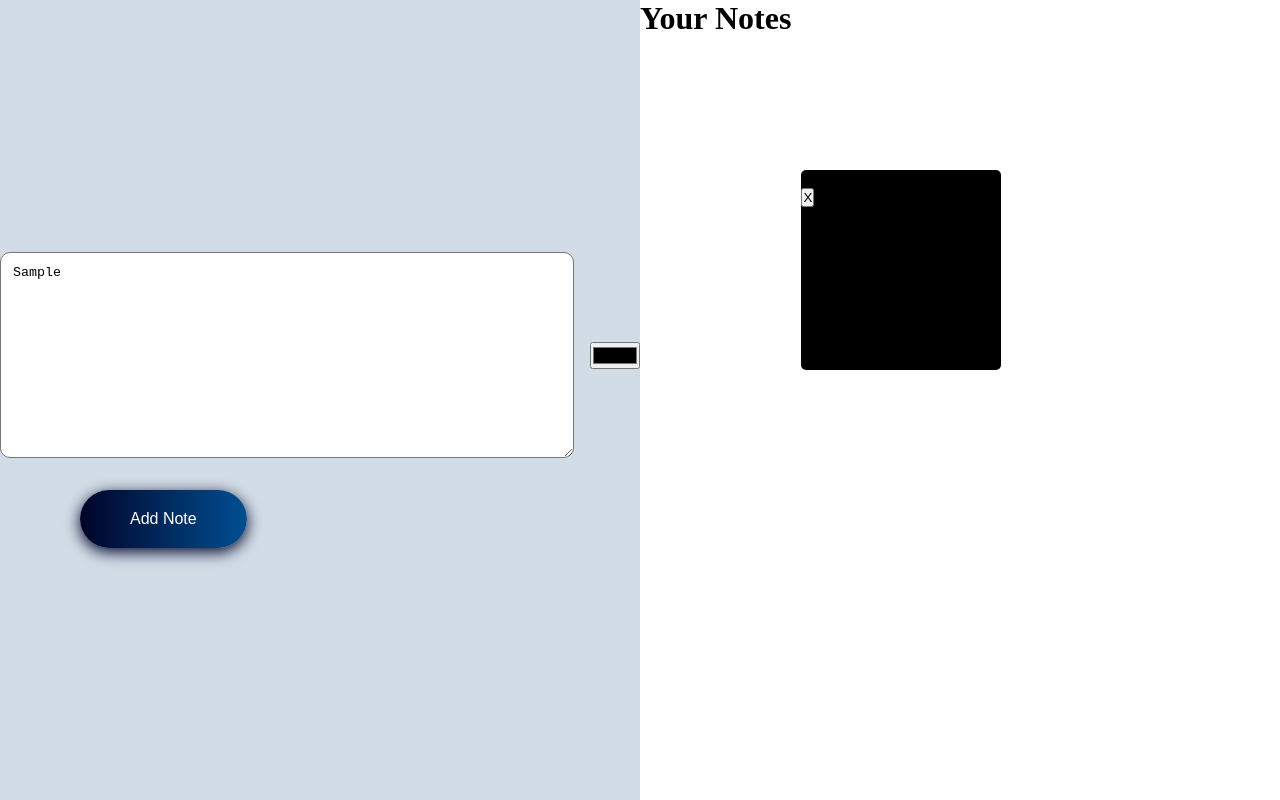
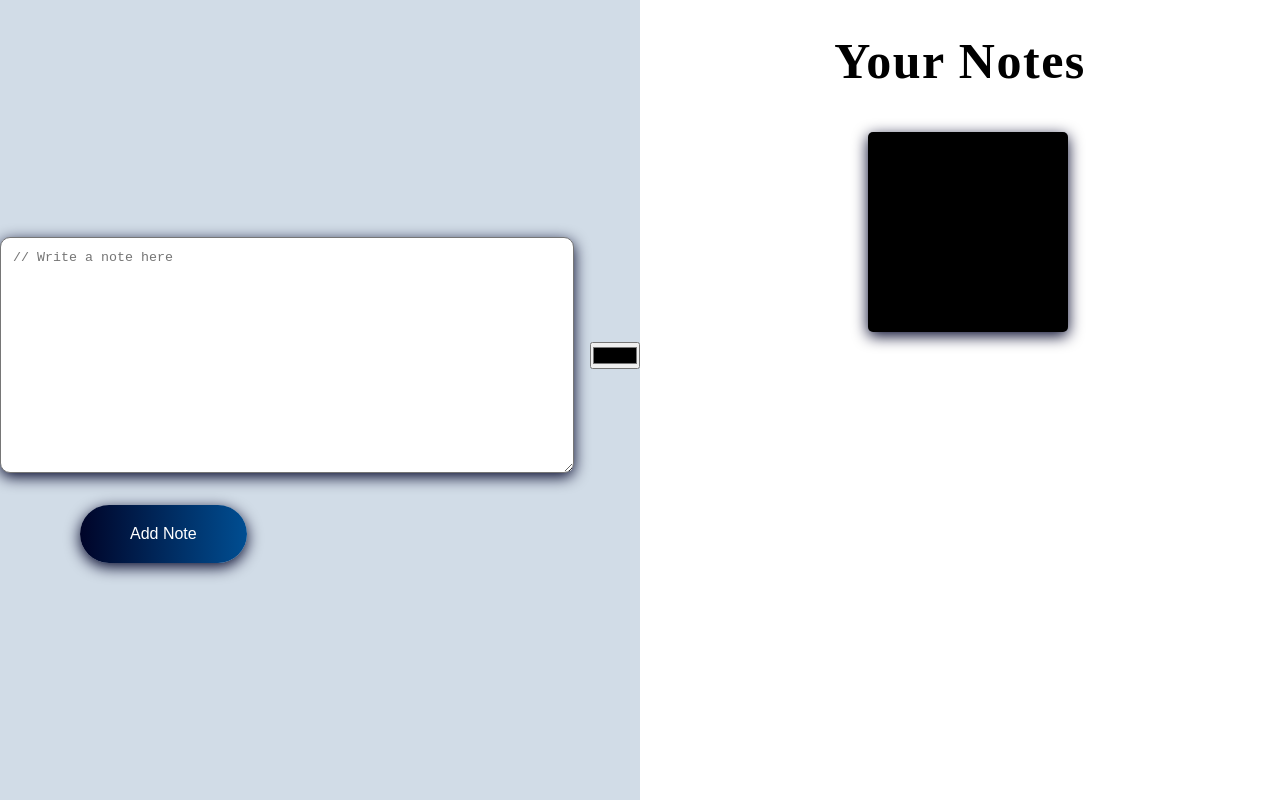
Before and after one commit to abhijeet-maity/Sticky-Notes, a plain HTML site: page index.html in a window 1280 px wide. Both pictures are taken after typing "Sample" into the empty fields and a click on the button "Add Note". Drawn offline with Linux system fonts and the light colour scheme.

Commit message:
chnges done to files

```diff
--- a/app.js
+++ b/app.js
@@ -10,7 +10,7 @@ btn.addEventListener("click", () => {
         return;
     } else {
         makeStickNotes(data, colorValue);
-        textArea = "";
+        textArea.value = "";
         document.querySelector(".no-notes").style.display = "none";
         removeStickyNotes();
     }
@@ -28,16 +28,25 @@ function removeStickyNotes() {
 
 let note = document.querySelector(".each-notes");
 function makeStickNotes(text, color) {
+
     let div = document.createElement("div");
-    div.innerHTML = `<p>${text}</p><button class = "btn2">X</button`;
+    div.innerHTML = `<div class="noteData">${text}</div><span class = "btn2">X</span>`;
     div.style.backgroundColor = color;
     div.style.width = "200px";
     div.style.height = "200px";
     div.style.display = "inline-block";
-    div.style.marginLeft = "10px";
+    div.style.marginLeft = "15px";
     div.style.marginTop = "10px";
     div.style.borderRadius = "5px";
-    let btn2  = document.querySelectorAll(".btn2");
+    div.style.wordWrap = "break-word";
+    if(text.length>50){
+        div.style.overflowY="scroll"
+    }
+    div.style.cursor = "pointer";
+    div.style.position = "relative";
+    div.style.boxShadow = "0 4px 15px 0 #000428"
+
+
     note.appendChild(div);
 
 }
--- a/index.html
+++ b/index.html
@@ -8,8 +8,9 @@
 </head>
 <body>
     <div class="left">
+
         <div class="area">
-            <textarea name="" id="textarea" cols="70" rows="12" placeholder="// Write a note here"></textarea>
+            <textarea name="" id="textarea" cols="70" rows="14" placeholder="// Write a note here"></textarea>
             <div class="color-section">
                 <input type="color">
             </div>
@@ -20,9 +21,8 @@
     </div>
     <div class="right">
         <h1>Your Notes</h1>
-        <div class="parent">
-            <div class="each-notes"></div>
-        </div>
+
+        <div class="each-notes"></div>
         <span class="no-notes">
             <p>You have not added a notes yet</p>
         </span>
--- a/style.css
+++ b/style.css
@@ -22,6 +22,8 @@ body {
     background-color: #FFFFFF;
     height: 100%;
     display: flex;
+    flex-direction: column;
+    align-items: center;
 }
 .left .area {
     display: flex;
@@ -32,6 +34,7 @@ body {
 #textarea {
     padding: 12px;
     border-radius: 10px;
+    box-shadow: 0 4px 15px 0 #000428;
 }
 .left .buttons {
     display: flex;
@@ -43,26 +46,44 @@ body {
     padding: 20px 50px;
     border-radius: 50px;
     color: white;
-    background-image: linear-gradient( to right, #ed6ea0, #ec8c69, #fbb03b );
+    /* background-image: linear-gradient( to right, #ed6ea0, #ec8c69, #fbb03b ); */
     /* background: linear-gradient(to right, #aa4b6b, #6b6b83, #3b8d99);  */
     background: linear-gradient(to right, #000428, #004e92);
     box-shadow: 0 4px 15px 0 #000428;
     border: none;
     cursor: pointer;
 }
-.right .parent {
+/* .right .parent {
    margin-top: 10rem;
-}
+} */
 h1 {
+    font-size: 50px;
+    letter-spacing: 1.5px;
+    margin-top: 2rem;
 }
 .right .no-notes {
     display: block;
-    margin-top: 22rem;
+    margin-top: 15rem;
     margin-left: 0rem;
-    font-size: 22px;
+    font-size: 24px;
+    letter-spacing: 1px;
+    font-weight: 600;
+    color: crimson;
 }
 .each-notes {
+    margin-top: 2rem;
     display: flex;
-    flex-direction: column;
-    justify-content: space-between;
+    align-items: center;
+    flex-wrap: wrap;
 }
+.btn2 {
+    position: absolute;
+    font-size: 1.4rem;
+    right : 10px;
+    bottom : 10px;
+}
+.noteData {
+    padding: 10px;
+    font-size: 18px;
+    letter-spacing: 1.5px;
+}
```
